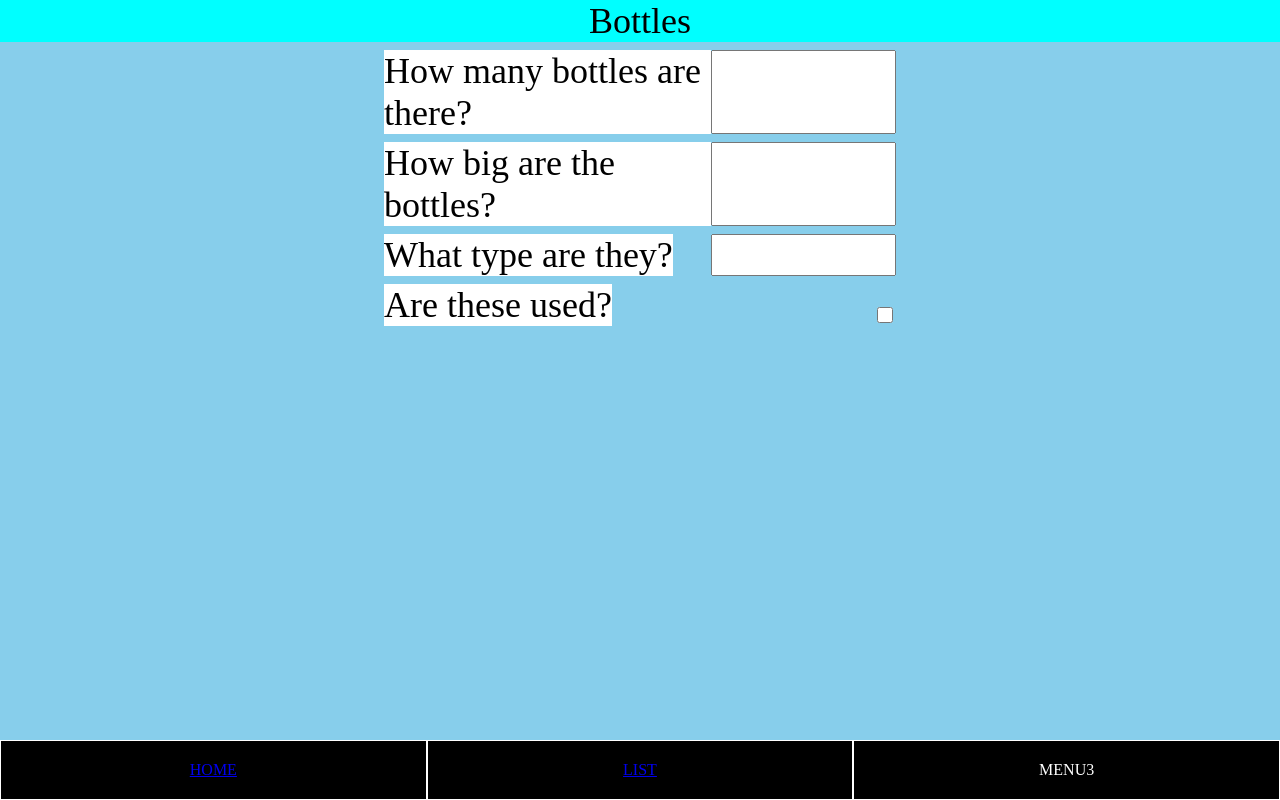
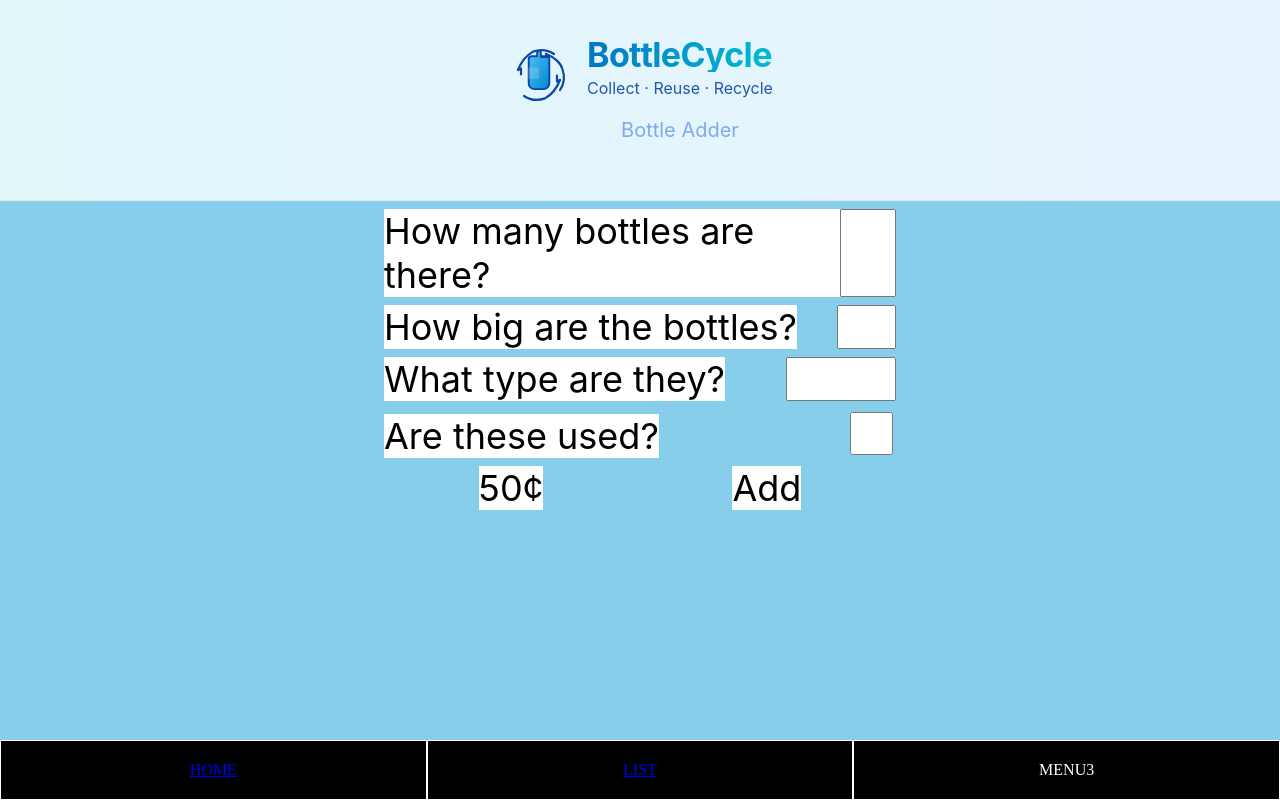
Before and after one commit to dentistmouthwash/wallach-2025-bottles, a React (Vite) app: page /bottles in a window 1280 px wide. Built offline with nearby package versions, Linux system fonts and the light colour scheme.

Commit message:
Update bottles.jsx

```diff
--- a/src/pages/bottles.jsx
+++ b/src/pages/bottles.jsx
@@ -3,25 +3,78 @@ import { Link } from "react-router";
 export default function BottlePage() {
 
     return (
+        <div
+            style={{
+                padding: 0,
+                margin: 0,
+                fontFamily:
+                    'Inter, system-ui, -apple-system, Segoe UI, Roboto, "Helvetica Neue", Arial',
+            }}
+        >
+            {/* Header with SVG and fancy title */}
+            <header
+                style={{
+                    display: "flex",
+                    alignItems: "center",
+                    justifyContent: "center",
+                    padding: "2.4rem 1rem",
+                    background: "linear-gradient(90deg, #E0F7FA, #E8F3FF)",
+                    boxShadow: "inset 0 -1px 0 rgba(0,0,0,0.04)",
+                }}
+            >
+                <img
+                    src="/favicon.svg"
+                    alt="bottle logo"
+                    width={64}
+                    height={64}
+                    style={{ marginRight: 16, marginBottom: 50 }}
+                />
+                <div style={{ textAlign: "left" }}>
+                    <h1
+                        style={{
+                            margin: 0,
+                            fontSize: 34,
+                            lineHeight: 1,
+                            background: "linear-gradient(90deg,#0077c2,#00bcd4)",
+                            WebkitBackgroundClip: "text",
+                            WebkitTextFillColor: "transparent",
+                            fontWeight: 700,
+                            letterSpacing: "-0.02em",
+                        }}
+                    >
+                        BottleCycle
+                    </h1>
+                    <p
+                        style={{ margin: 0, marginTop: 6, color: "#0d47a1", opacity: 0.9 }}
+                    >
+                        Collect · Reuse · Recycle
+                    </p>
+                    <p style={{ justifyContent: "center", alignItems: "center", textAlign: "center", color: "#7faaeb", fontSize: 20 }}>
+                        Bottle Adder
+                    </p>
+                </div>
+            </header>
             <div style={{ padding: 0, margin: 0 }}>
-            <div style={{ textAlign: "center", fontSize: 36, backgroundColor: "cyan" }}>
-                Bottles
-            </div>
                 <div style={{ display: "flex", justifyContent: "space-between", margin: "1vh 30vw" }}>
                     <span class="default-span">How many bottles are there?</span>
-                <input type="text"></input>
+                    <input type="text" style={{ width: "10%", fontSize: 24 }}></input>
                 </div>
                 <div style={{ display: "flex", justifyContent: "space-between", margin: "1vh 30vw" }}>
                     <span class="default-span">How big are the bottles?</span>
-                <input type="text"></input>
+                    <input type="text" style={{ width: "10%", fontSize: 24 }}></input>
                 </div>
                 <div style={{ display: "flex", justifyContent: "space-between", margin: "1vh 30vw" }}>
                     <span class="default-span">What type are they?</span>
-                <input type="text"></input>
+                    <input type="text" style={{ width: "20%", fontSize: 24 }}></input>
                 </div>
                 <div style={{ display: "flex", justifyContent: "space-between", alignItems: "flex-end", margin: "1vh 30vw" }}>
                     <span class="default-span">Are these used?</span>
-                <input type="checkbox" style={{ width: "1.2em", height: "1.2em" }}></input>
+                    <input type="checkbox" style={{ width: "1.2em", height: "1.2em", fontSize: 36 }}></input>
+                </div>
+                <div style={{ display: "flex", justifyContent: "space-around", alignItems: "flex-end", margin: "1vh 30vw" }}>
+                    <span class="default-span" style={{ maxWidth: "10vw", textAlign: "right" }}>50¢</span>
+                    <span class="default-span">Add</span>
+                </div>
             </div>
         </div>
     )
```
Lines whose indentation alone changed are shown as unchanged.
